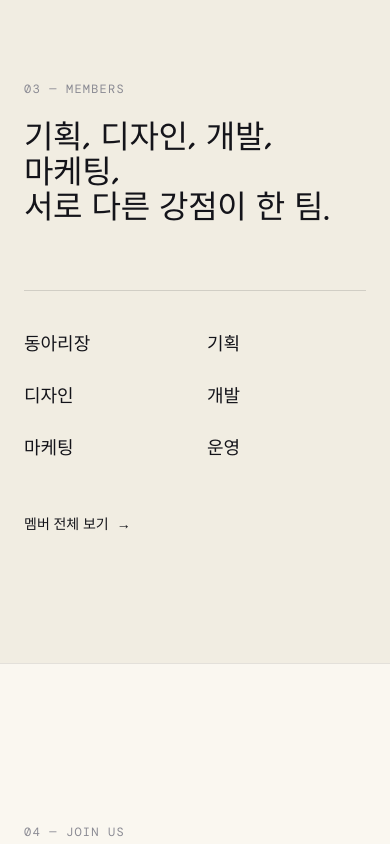
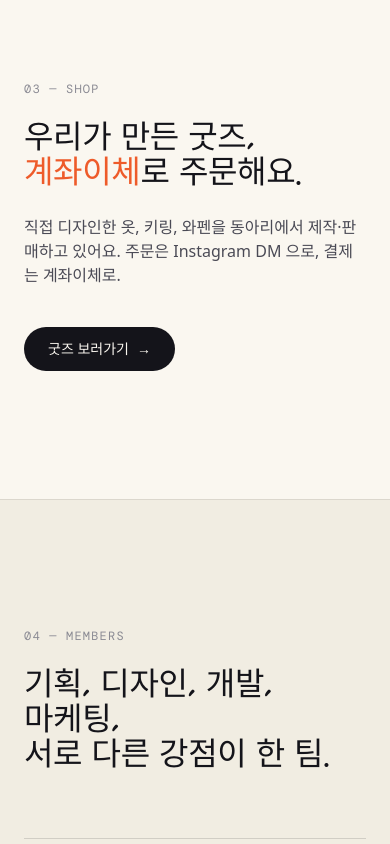
Before and after one commit to efface-studio/QuirkyDay-Client, a React (Vite) app: page / in a window 390 px wide. Shown: the part 3260-4104 px from the top of the page. Built offline with nearby package versions, Linux system fonts and the light colour scheme; a web font is replaced by a local one.

Commit message:
feat(home): add Shop entry to nav and home teaser
- navLinks gets a Shop entry
- /shop wired into the Layout router
- Home renders a ShopSection teaser between Activities and Members
- Subsequent section numbers shift (Members 04, Join us 05)

```diff
--- a/src/App.tsx
+++ b/src/App.tsx
@@ -3,6 +3,7 @@ import { Layout } from '@/components/Layout'
 import { Home } from '@/pages/Home'
 import { About } from '@/pages/About'
 import { Activities } from '@/pages/Activities'
+import { Shop } from '@/pages/Shop'
 import { Members } from '@/pages/Members'
 import { Contact } from '@/pages/Contact'
 import { NotFound } from '@/pages/NotFound'
@@ -14,6 +15,7 @@ function App() {
         <Route index element={<Home />} />
         <Route path="about" element={<About />} />
         <Route path="activities" element={<Activities />} />
+        <Route path="shop" element={<Shop />} />
         <Route path="members" element={<Members />} />
         <Route path="contact" element={<Contact />} />
         <Route path="*" element={<NotFound />} />
--- a/src/config/site.ts
+++ b/src/config/site.ts
@@ -19,6 +19,7 @@ export const navLinks = [
   { to: '/', label: 'Home' },
   { to: '/about', label: 'About' },
   { to: '/activities', label: 'Activities' },
+  { to: '/shop', label: 'Shop' },
   { to: '/members', label: 'Members' },
   { to: '/contact', label: 'Contact' },
 ] as const
--- a/src/pages/Home.tsx
+++ b/src/pages/Home.tsx
@@ -9,6 +9,7 @@ export function Home() {
       <Hero />
       <IntroSection />
       <ActivitiesSection />
+      <ShopSection />
       <MembersSection />
       <ContactSection />
     </>
@@ -209,7 +210,46 @@ const activities = [
 ] as const
 
 /* ─────────────────────────────────────────────
-   4. Members 발췌
+   4. Shop teaser
+───────────────────────────────────────────── */
+function ShopSection() {
+  return (
+    <section className="border-t border-ink/10 bg-paper">
+      <div className="mx-auto max-w-7xl px-6 py-32 sm:py-40">
+        <Reveal>
+          <p className="font-mono text-xs uppercase tracking-widest text-ink-mute">
+            03 — Shop
+          </p>
+        </Reveal>
+        <Reveal delay={0.3}>
+          <h2 className="mt-6 max-w-3xl font-display leading-[1.1] break-keep text-[clamp(2rem,4.5vw,4rem)] text-ink">
+            우리가 만든 굿즈,
+            <br />
+            <span className="text-accent">계좌이체</span>로 주문해요.
+          </h2>
+        </Reveal>
+        <Reveal delay={0.6}>
+          <p className="mt-6 max-w-xl text-base text-ink-soft">
+            직접 디자인한 옷, 키링, 와펜을 동아리에서 제작·판매하고 있어요.
+            주문은 Instagram DM 으로, 결제는 계좌이체로.
+          </p>
+        </Reveal>
+        <Reveal delay={0.9} className="mt-10">
+          <Link
+            to="/shop"
+            className="group inline-flex items-center gap-2 rounded-full bg-ink px-6 py-3 font-en text-sm text-paper hover:-translate-y-0.5"
+          >
+            굿즈 보러가기
+            <span className="transition-transform group-hover:translate-x-1">→</span>
+          </Link>
+        </Reveal>
+      </div>
+    </section>
+  )
+}
+
+/* ─────────────────────────────────────────────
+   5. Members 발췌
 ───────────────────────────────────────────── */
 function MembersSection() {
   return (
@@ -217,7 +257,7 @@ function MembersSection() {
       <div className="mx-auto max-w-7xl px-6 py-32 sm:py-40">
         <Reveal>
           <p className="font-mono text-xs uppercase tracking-widest text-ink-mute">
-            03 — Members
+            04 — Members
           </p>
         </Reveal>
         <Reveal delay={0.3}>
@@ -270,7 +310,7 @@ function ContactSection() {
       <div className="mx-auto max-w-7xl px-6 py-40">
         <Reveal>
           <p className="font-mono text-xs uppercase tracking-widest text-ink-mute">
-            04 — Join us
+            05 — Join us
           </p>
         </Reveal>
         <Reveal delay={0.3}>
```
